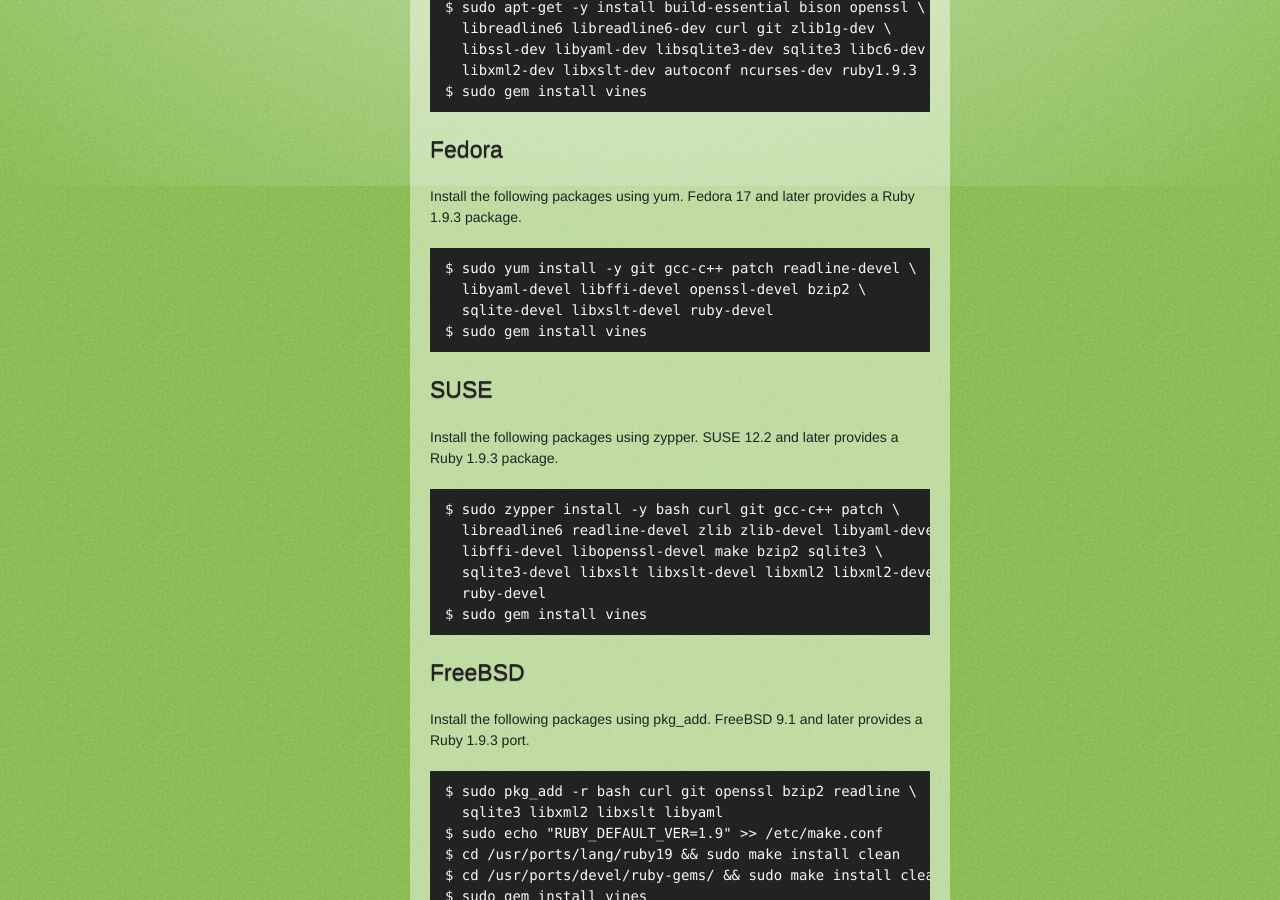
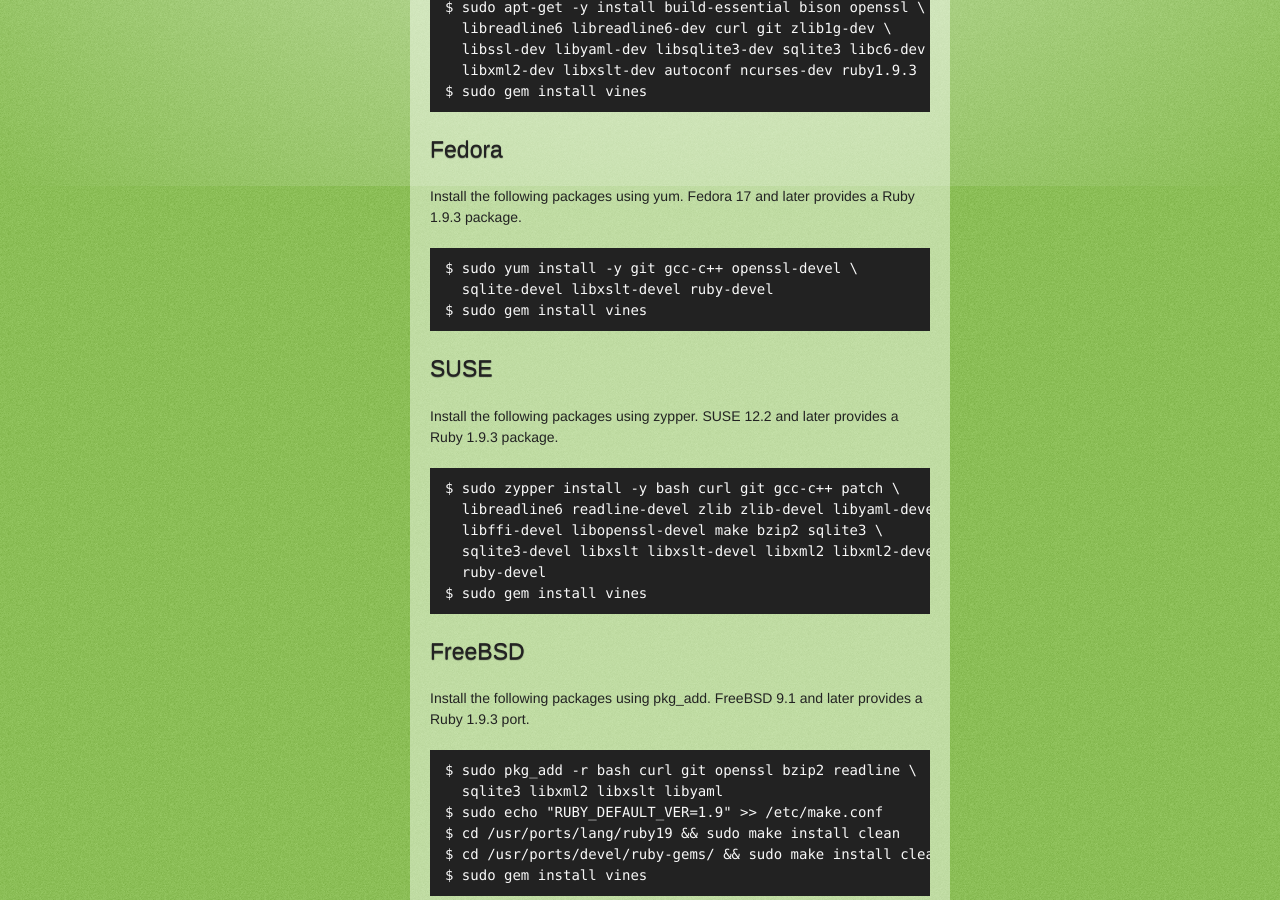
Before and after one commit to negativecode/vines, a Jekyll site: the page built from ruby.html, in a window 1280 px wide and 900 px high, scrolled down 714 px. Built offline with Jekyll 4.4.1, drawn with Linux system fonts in a browser that asks for light colours.

Commit message:
Remove unused fedora packages.

```diff
--- a/ruby.html
+++ b/ruby.html
@@ -47,8 +47,7 @@
   Ruby 1.9.3 package.
 </p>
 <pre>
-$ sudo yum install -y git gcc-c++ patch readline-devel \
-  libyaml-devel libffi-devel openssl-devel bzip2 \
+$ sudo yum install -y git gcc-c++ openssl-devel \
   sqlite-devel libxslt-devel ruby-devel
 $ sudo gem install vines
 </pre>
```
